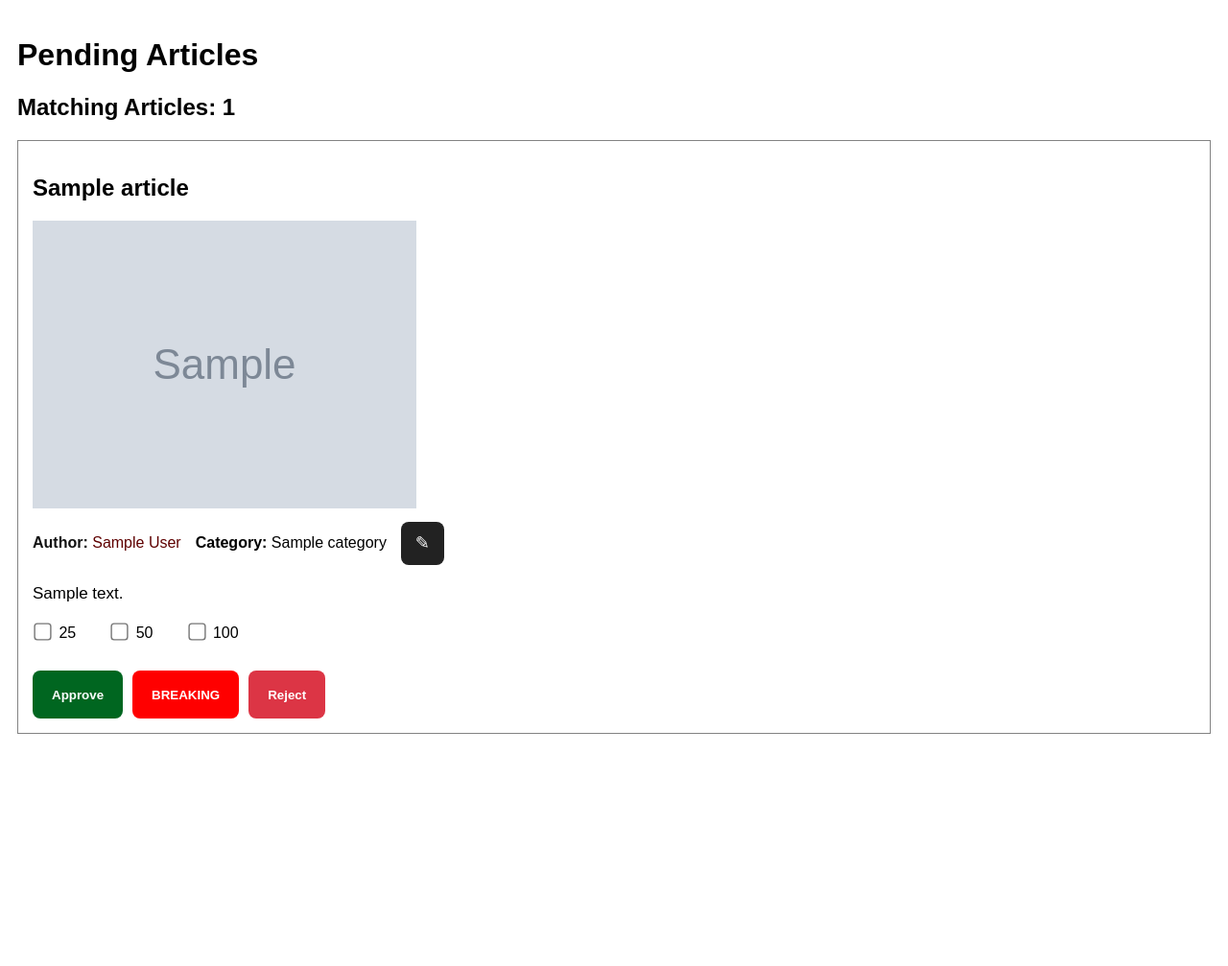
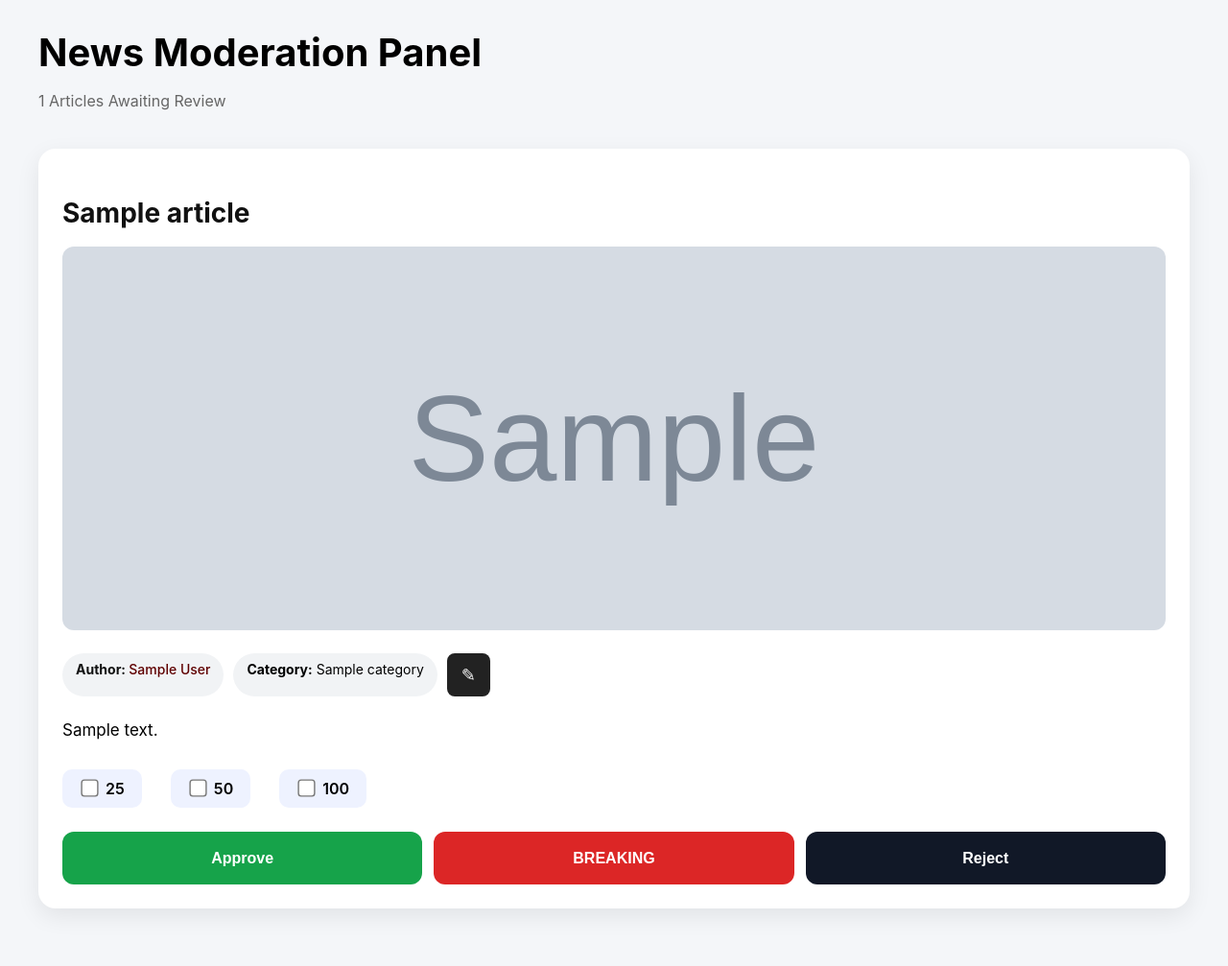
Before and after one commit to DarsanSethuraj/The-News-Feed, a FastAPI app: template Templates/pending_articles.html in a window 1280 px wide. Shown: the whole page at 96% size. Before the commit the page ends 765 px from the top, so only its background shows below. Run offline with FastAPI, Linux system fonts and the light colour scheme; the template is opened without the code that fills it: most values are stand-ins (such as "Sample title", 1, 10 or a date in 2020); grey boxes marked "Sample" are stand-in pictures.

Commit message:
dashboard

```diff
--- a/Static/CSS/pending.css
+++ b/Static/CSS/pending.css
@@ -1,26 +1,57 @@
 body {
-    font-family: Arial, sans-serif;
-    padding: 10px;
+    font-family: Inter, Arial, sans-serif;
+    background: #f4f6f9;
+    padding: 30px;
+    max-width: 1200px;
+    margin: auto;
 }
 
 .article-card {
-    border: 1px solid #838383;
-    padding: 15px;
-    margin-bottom: 20px;
-    transition: all 0.3s ease;
+    background: white;
+    border: none;
+    border-radius: 18px;
+    padding: 25px;
+    margin-bottom: 30px;
+
+    box-shadow:
+        0 8px 25px rgba(0,0,0,.08);
+
+    transition: .25s;
+}
+
+.article-card:hover {
+    transform: translateY(-3px);
+}
+
+
+.article-card h2 {
+    font-size: 28px;
+    line-height: 1.4;
+    margin-bottom: 15px;
+    color: #111;
 }
 
 .article-image {
-    max-width: 100%;
-    height: auto;
+    width:100%;
+    max-height:400px;
+    object-fit:cover;
+    border-radius:12px;
+    margin-bottom:20px;
 }
 
 .meta-row {
-    display: flex;
-    align-items: center;
-    gap: 15px;
-    margin-top: 10px;
-    margin-bottom: 15px;
+    display:flex;
+    gap:10px;
+    flex-wrap:wrap;
+    margin-bottom:20px;
+}
+
+.meta-row p {
+    background:#f1f3f5;
+    padding:8px 14px;
+    border-radius:999px;
+    margin:0;
+    font-size:14px;
 }
 
 .author-text {
@@ -45,9 +76,10 @@ body {
 }
 
 .content-display {
-    line-height: 1.8;
-    font-size: 17px;
-    margin-top: 15px;
+    background:#fafafa;
+    padding:20px;
+    border-radius:12px;
+    border:1px solid #eee;
 }
 
 .edit-form {
@@ -91,44 +123,65 @@ body {
 }
 
 .tier-row {
-    margin: 15px 0;
-    display: flex;
-    gap: 20px;
+    margin-top:25px;
+    display:flex;
+    gap:15px;
+}
+
+.tier-row label {
+    background:#eef2ff;
+    padding:10px 18px;
+    border-radius:10px;
+    cursor:pointer;
+    font-weight:600;
 }
 
 .action-row {
-    margin-top: 30px;
-    display: flex;
-    gap: 10px;
+    display:flex;
+    gap:12px;
+    margin-top:25px;
 }
 
 .action-btn {
-    min-height: 50px;
-    padding: 12px 20px;
-    border: none;
-    border-radius: 8px;
-    cursor: pointer;
-    font-weight: bold;
+    flex:1;
+    border:none;
+    border-radius:12px;
+    font-size:16px;
+    font-weight:600;
+    min-height:55px;
 }
 
 .approve-btn {
-    background: rgb(0, 102, 32);
-    color: white;
+    background:#16a34a;
+    color:white;
 }
 
 .breaking-btn {
-    background: red;
-    color: white;
+    background:#dc2626;
+    color:white;
 }
 
 .reject-btn {
-    background: #dc3545;
-    color: white;
+    background:#111827;
+    color:white;
 }
 
 input[type="checkbox"] {
     transform: scale(1.4);
     margin-right: 6px;
+}
+
+.dashboard-header{
+    margin-bottom:40px;
+}
+
+.dashboard-header h1{
+    font-size:40px;
+    margin:0;
+}
+
+.dashboard-header p{
+    color:#666;
 }
 
 @media (max-width: 768px) {
--- a/Templates/pending_articles.html
+++ b/Templates/pending_articles.html
@@ -10,9 +10,10 @@
     >
 </head>
 <body>
-    <h1>Pending Articles</h1>
-
-    <h2>Matching Articles: {{ article_count }}</h2>
+    <div class="dashboard-header">
+        <h1>News Moderation Panel</h1>
+        <p>{{ article_count }} Articles Awaiting Review</p>
+    </div>
 
     {% for article in articles %}
         <div id="article-{{ article.id }}" class="article-card
```
